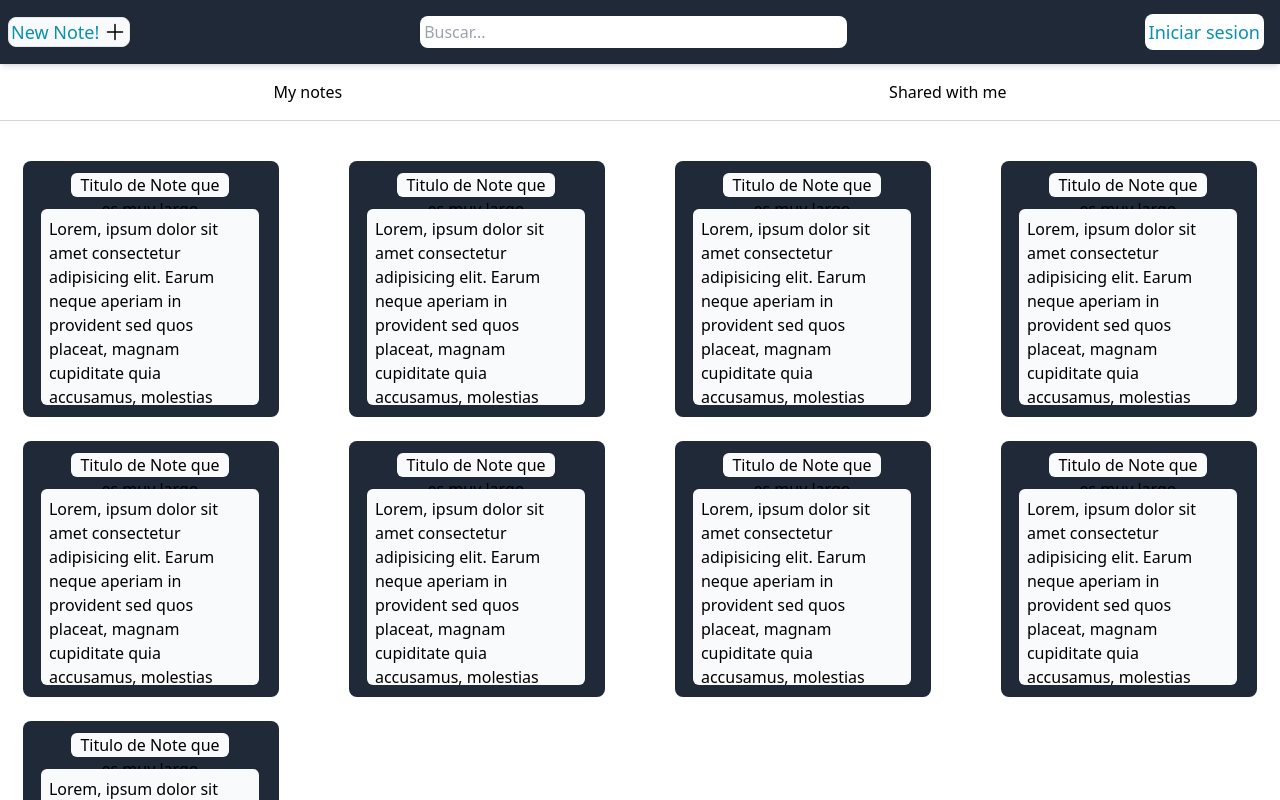
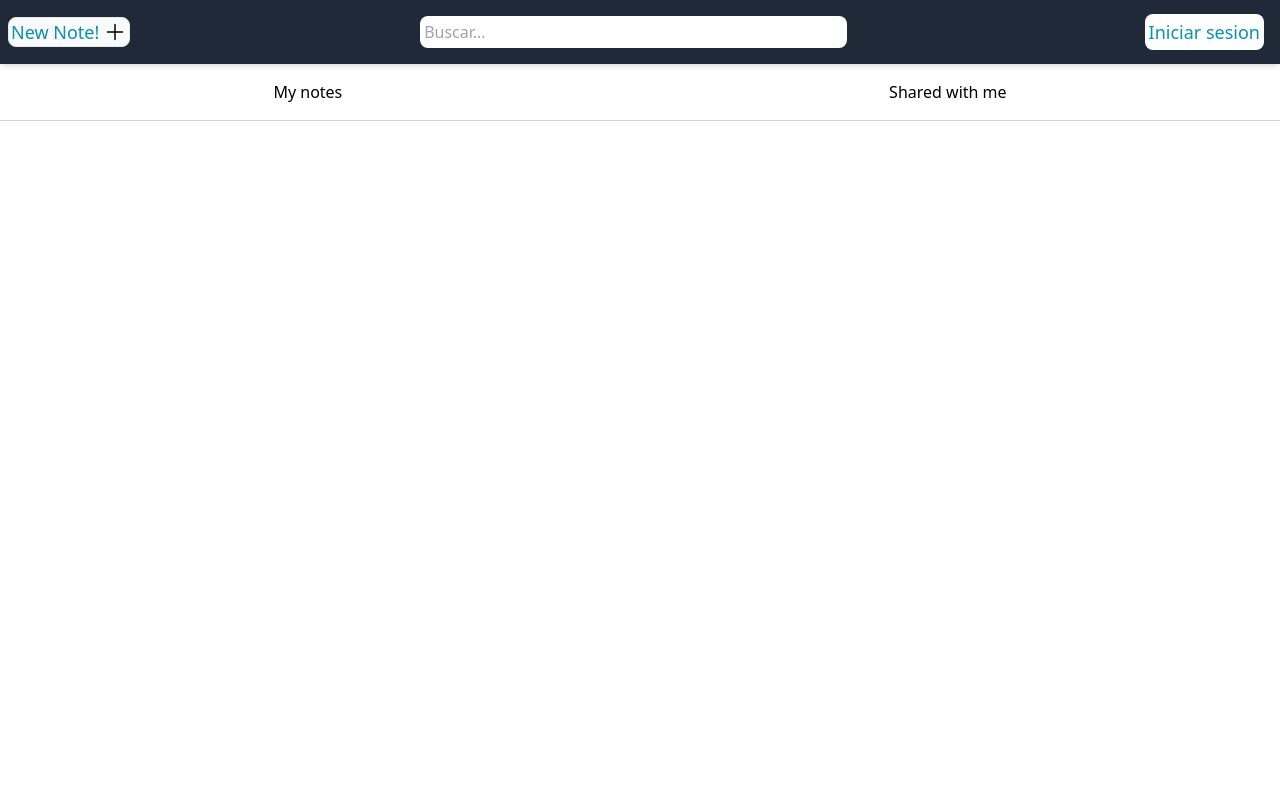
Before and after one commit to TheM100/BlockNotes, a Next.js app: page / in a window 1280 px wide. Shown: the top 800 px of the page. Built offline with nearby package versions, Linux system fonts and the light colour scheme.

Commit message:
ya crea notes temporalmente sin iniciar sesion

```diff
--- a/components/barLogReg/barLogReg.jsx
+++ b/components/barLogReg/barLogReg.jsx
@@ -18,7 +18,7 @@ export default function BtnLR({ onLoginClick, onRegisterClick }){
 
     return(
         <>
-        <div className="bg-gray-400 w-full   flex justify-end">
+        <div className="bg-gray-400 w-full rounded-r-lg  flex justify-end">
             <div className=" m-2">
                 <button className={`p-2 border rounded-l-lg ${loginClicked ? "bg-gray-200" : ""}`}onClick={handleLoginClick}>
                     Iniciar sesión
--- a/components/cardNote/cardNote.jsx
+++ b/components/cardNote/cardNote.jsx
@@ -1,12 +1,13 @@
 import React from "react";
 
-function CardNote() {
+function CardNote({dataNote}) {
+    const {bodyNote,titleNote } = dataNote;
     return (
         <>
             <div className="bg-gray-800  flex flex-row  items-center rounded-lg mx-3 sm:w-64 w-40 sm:h-64 h-40">
                 <div className="flex flex-col  items-center rounded-lg m-2 h-full ">
-                    <h2 className="bg-gray-50 sm:rounded-md rounded-sm w-11/12 sm:w-2/3 mt-3 text-center h-6 text-sm sm:text-base">Titulo de Note que es muy largo</h2>
-                    <p className="bg-gray-50 sm:rounded-md rounded-sm w-11/12 my-3 overflow-hidden sm:p-2 p-1 text-sm sm:text-base">Lorem, ipsum dolor sit amet consectetur adipisicing elit. Earum neque aperiam in provident sed quos placeat, magnam cupiditate quia accusamus, molestias asperiores corporis omnis excepturi! Pariatur labore quam at ex. Lorem, ipsum dolor sit amet consectetur adipisicing elit. Earum neque aperiam in provident sed quos placeat, magnam cupiditate quia accusamus, molestias asperiores corporis omnis excepturi! Pariatur labore quam at ex. Lorem, ipsum dolor sit amet consectetur adipisicing elit. Earum neque aperiam in provident sed quos placeat, magnam cupiditate quia accusamus, molestias asperiores corporis omnis excepturi! Pariatur labore quam at ex.</p>
+                    <h2 className="bg-gray-50 sm:rounded-md rounded-sm w-11/12 sm:w-2/3 mt-3 text-center h-6 text-sm sm:text-base">{titleNote}</h2>
+                    <p className="bg-gray-50 sm:rounded-md rounded-sm w-11/12 my-3 overflow-hidden sm:p-2 p-1 text-sm sm:text-base">{bodyNote}</p>
                 </div>
                 <div className=" h-40 w-2/12">
                     {/* <button className="bg-cyan-500 hover:bg-cyan-600 text-white font-bold py-2 px-2 rounded mt-2 w-full">Edit</button>
--- a/components/dropDown/dropDown.jsx
+++ b/components/dropDown/dropDown.jsx
@@ -2,8 +2,19 @@
 import React, { useState } from "react";
 import NewNote from "./newnote";
 
-function DropDown() {
+function DropDown({catchDataNav}) {
+    // {catchDataNav}
     const [open, setOpen] = useState(false)
+
+    // const [noteContent, setNoteContent] = useState({});
+
+    const dataNote =  (data) => {
+        // setNoteContent(data);
+        console.log(data)
+        catchDataNav(data)
+
+    }
+
     return (
         <>
             <div className=" bg-gray-50  w-full ml-2 border rounded-lg">
@@ -16,7 +27,7 @@ function DropDown() {
                 </button>
 
                 <div className={`${!open && "hidden"} bg-gray-600/50 min-h-screen w-full fixed top-0 left-0 right-0 backdrop-blur-sm`} onClick={() => setOpen(false)}></div>
-                <NewNote open={open} setOpen={() => setOpen()} />
+                <NewNote open={open} setOpen={() => setOpen()} catchData={dataNote} />
 
 
             </div>
--- a/components/dropDown/newnote.js
+++ b/components/dropDown/newnote.jsx
@@ -1,4 +1,18 @@
-export default function NewNote({ open, setOpen }) {
+import React from "react";
+import { useForm } from "react-hook-form";
+
+
+export default function NewNote({ open, setOpen, catchData}) {
+
+  const { register, handleSubmit, reset } = useForm()
+
+  const dataNote = ((data)=>{
+    console.log(data)
+    catchData(data)
+    reset()
+  })
+
+
   return (
     <div
       className={`${
@@ -27,21 +41,22 @@ export default function NewNote({ open, setOpen }) {
             <h2 className="text-xl text-white font-medium">
               Agrega tu nota aqui
             </h2>
-            <form className=" flex flex-col m-5 w-full justify-center items-center">
+            <form className=" flex flex-col m-5 w-full justify-center items-center" onSubmit={handleSubmit(dataNote)}>
               <div className="flex flex-col items-center w-full">
                 <label className="text-2xl font-medium ">Título</label>
                 <input
                   className="w-10/12 border rounded-lg p-4"
                   type="text"
                   placeholder="New title"
+                  {...register("titleNote")}
                 />
               </div>
               <div className="flex flex-col items-center w-full">
                 <label className="text-lg font-medium">Cuerpo de la nota</label>
-                <textarea className="resize-none w-10/12 h-80 border rounded-lg"></textarea>
+                <textarea className="resize-none w-10/12 h-80 border rounded-lg" {...register("bodyNote")}></textarea>
               </div>
               <button
-                type="button"
+                type="submit"
                 class="bg-green-500 hover:bg-green-600 text-white font-bold py-2 px-4 rounded mt-2"
               >
                 Crear
--- a/components/navBar/navBar.jsx
+++ b/components/navBar/navBar.jsx
@@ -1,14 +1,32 @@
+"use client"
 import React from "react";
 import DropDown from "../dropDown/dropDown";
+import { useState, useEffect } from "react";
 
-function NavBar() {
+function NavBar({catchDataHome}) {
+    // {catchData}
+    // const [noteContent, setNoteContent] = useState({});
+
+    // useEffect(() => {
+    //     console.log(noteContent); // Esto se ejecutará después de que noteContent haya sido actualizado.
+    //     if (Object.keys(noteContent).length !== 0) {
+    //         catchData(noteContent);
+    //     }
+    // }, [noteContent]);
+
+    const dataNote =  (data) => {
+        // setNoteContent(data);
+        console.log(data)
+         catchDataHome(data)
+    }
     return (
         <>
             <nav className="bg-gray-800 fixed h-16  left-0 right-0 top-0 shadow-md">
                 <div className="h-full flex justify-between items-center mx-auto   lg:max-w-7xl">
 
                     <div className="min-w-6">
-                        <DropDown />
+                        <DropDown catchDataNav={dataNote} />
+                        {/* catchDataNav={dataNote} */}
                     </div>
                     <input type="text" className="w-4/12 p-1 rounded-lg items-center" placeholder="Buscar..." />
                     <button href="/login-register" className="mr-4 bg-white p-1 rounded-lg text-lg text-cyan-600 font-medium"><a href="/login-register" >Iniciar sesion</a></button>
--- a/components/registerForm/registerForm.jsx
+++ b/components/registerForm/registerForm.jsx
@@ -3,10 +3,10 @@
 export default function RegisterForm() {
     return (
         <>
-        <div className="w-full h-full bg-white flex flex-col items-center ">
+        <div className="w-full h-full rounded-lg bg-white flex flex-col items-center ">
         <h2 className="font-sans text-2xl mb-6">Registrate </h2>
             <form action="" className="flex flex-col items-center">
-                <div className=" flex flex-col gap-3 w-96 mb-3">
+                <div className=" flex flex-col gap-1 w-96 mb-3">
                     <div className="flex flex-col gap-1">
                         <label className="text-lg">Nombre</label>
                         <input className="w-full border rounded-lg p-3" type="text" placeholder="" />
--- a/src/app/login-register/page.jsx
+++ b/src/app/login-register/page.jsx
@@ -23,10 +23,10 @@ export default function LoginRegister() {
 
 
   return (
-    <section className="bg-gray-100 flex justify-center items-center w-5/6 h-screen">
+    <section className="bg-gray-300 flex justify-center items-center w-5/6 h-screen">
       <div className=" w-full h-5/6 flex flex-row justify-center">
       <div className=" bg-pink-800 w-2/6 rounded-l-lg bg-cover bg-center" style={{backgroundImage: "url('https://plus.unsplash.com/premium_photo-1669652639337-c513cc42ead6?w=500&auto=format&fit=crop&q=60&ixlib=rb-4.0.3&ixid=M3wxMjA3fDB8MHxzZWFyY2h8OXx8bm90YXN8ZW58MHx8MHx8fDA%3D')"}}></div>
-        <div className="bg-gray-300 w-3/6 flex flex-col items-center">
+        <div className="bg-gray-600 w-3/6 rounded-r-lg flex flex-col items-center">
           <BtnLR
           onLoginClick={handleLoginClick}
           onRegisterClick={handleRegisterClick}
--- a/src/app/page.jsx
+++ b/src/app/page.jsx
@@ -1,27 +1,42 @@
-import React from "react";
+"use client"
+import React , {useState, useEffect} from "react";
 import CardNote from "../../components/cardNote/cardNote";
 import NavBar from "../../components/navBar/navBar";
 
 
 const Home = (() => {
+  const [noteContent, setNoteContent] = useState({});
+  const [arrayNotes, setArrayNotes] = useState([]);
+
+    const dataNote =  (data) => {
+        console.log(data)
+         setNoteContent(data);
+
+    }
+    useEffect(() => {
+      if (Object.keys(noteContent).length !== 0) {
+          setArrayNotes(prevNotes => [...prevNotes, noteContent]);
+          setNoteContent({}); // Limpiar noteContent después de agregarlo al array
+      }
+  }, [noteContent]);
+
+  useEffect(() => {
+      console.log(arrayNotes); // Esto imprimirá el nuevo valor de arrayNotes después de su actualización.
+  }, [arrayNotes]);
+
   return (
     <>
-      <NavBar></NavBar>
+      <NavBar catchDataHome={dataNote} />
+
       <div className="flex  pt-20 justify-around ">
         <h3>My notes</h3>
         <h3>Shared with me</h3>
       </div>
       <hr className="my-4 border-gray-300 w-full " />
       <div className="mt-10 grid lg:grid-cols-4  sm:grid-cols-2 grid-cols-3   gap-y-6 gap-x-6 justify-items-center ">
-        <CardNote />
-        <CardNote />
-        <CardNote />
-        <CardNote />
-        <CardNote />
-        <CardNote />
-        <CardNote />
-        <CardNote />
-        <CardNote />
+      {arrayNotes.map((note, index) => (
+                    <CardNote key={index} dataNote={note} />
+                ))}
 
       </div>
     </>
```
